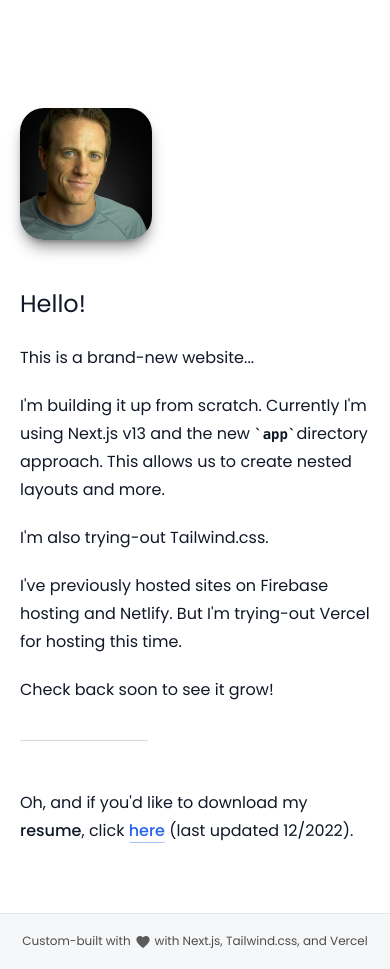
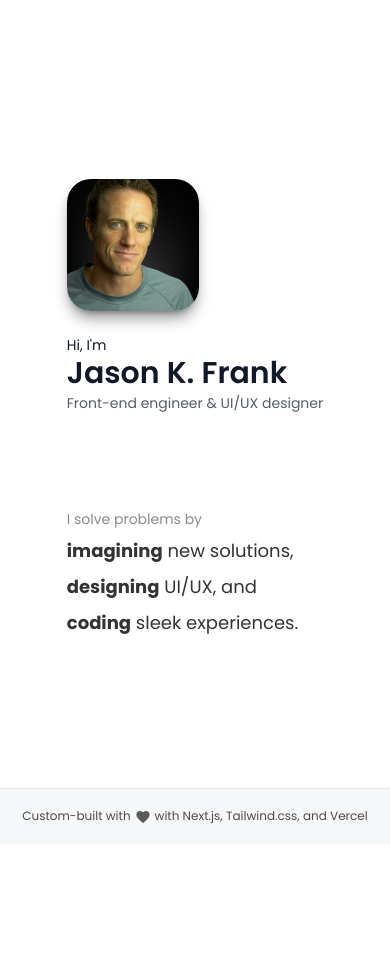
Before and after one commit to jasonkylefrank/jasonkylefrank.com, a Next.js app: page / in a window 390 px wide. After the commit the page ends 844 px from the top, so only its background shows below. Built offline with nearby package versions, Linux system fonts and the light colour scheme.

Commit message:
Homepage: implemented design (mobile & larger); put files in an attic

```diff
--- /dev/null
+++ b/app/hero/hero-avatar.tsx
@@ -0,0 +1,41 @@
+import Image, { StaticImageData } from "next/image";
+
+function HeroAvatar({
+  src,
+  size = 132,
+  /** Useful when you need to render a blank space of the same size as the normal avatar
+   *  (for purposes of aligning text-based content from the hero-intro and the hero-statement.)
+   */
+  isPlaceholder = false,
+}: {
+  src?: string | StaticImageData;
+  size?: number;
+  isPlaceholder?: boolean;
+}) {
+  const placeholderElement = (
+    // NOTE: Tailwind does not allow us to dynamically construct classnames, so I could NOT
+    //       do: className={`sm:w-[${132}px]`}.  See: https://tailwindcss.com/docs/content-configuration#dynamic-class-names
+    //       Thus, I'm using inline style for that aspect.
+    <span
+      style={{ width: `${size}px` }}
+      className="hidden h-full sm:inline-block"
+    />
+  );
+  const mainContent =
+    !isPlaceholder && src ? (
+      <Image
+        className="mb-6 rounded-3xl shadow-lg shadow-black/40 sm:mb-0"
+        src={src}
+        alt="Jason K. Frank"
+        placeholder="blur"
+        width={size}
+        height={size}
+        priority
+      />
+    ) : (
+      placeholderElement
+    );
+  return <div className="not-prose sm:mr-6">{mainContent}</div>;
+}
+
+export default HeroAvatar;
--- /dev/null
+++ b/app/hero/hero-intro.tsx
@@ -0,0 +1,18 @@
+import HeroAvatar from "./hero-avatar";
+import headshot from "/public/assets/Headshot-2017.png";
+
+function HeroIntro() {
+  return (
+    <div className="not-prose flex flex-col sm:flex-row">
+      <HeroAvatar src={headshot} />
+
+      <h1 className="m-auto flex flex-col">
+        <span className="text-sm sm:text-base">{`Hi, I'm`}</span>
+        <span className="text-3xl font-semibold sm:text-4xl">{`Jason K. Frank`}</span>
+        <span className="mt-0.5 text-sm opacity-70 sm:text-base ">{`Front-end engineer & UI/UX designer`}</span>
+      </h1>
+    </div>
+  );
+}
+
+export default HeroIntro;
--- /dev/null
+++ b/app/hero/hero-statement.tsx
@@ -0,0 +1,41 @@
+import HeroAvatar from "./hero-avatar";
+
+function HeroStatement() {
+  return (
+    <div className="not-prose grid grid-flow-col">
+      <HeroAvatar isPlaceholder />
+      <h3 className="grid space-y-2">
+        <span className="text-sm opacity-50 sm:text-base">{`I solve problems by`}</span>
+        <HeroStatementPhrase
+          emphasizedText="imagining"
+          otherText=" new solutions,"
+        />
+        <HeroStatementPhrase
+          emphasizedText="designing"
+          otherText=" UI/UX, and"
+        />
+        <HeroStatementPhrase
+          emphasizedText="coding"
+          otherText=" sleek experiences."
+        />
+      </h3>
+    </div>
+  );
+}
+
+export default HeroStatement;
+
+function HeroStatementPhrase({
+  emphasizedText,
+  otherText,
+}: {
+  emphasizedText: string;
+  otherText: string;
+}) {
+  return (
+    <span className="text-lg text-black/80 sm:text-xl sm:leading-9">
+      <span className="font-bold">{emphasizedText}</span>
+      {otherText}
+    </span>
+  );
+}
--- /dev/null
+++ b/app/hero/hero.tsx
@@ -0,0 +1,11 @@
+import HeroIntro from "./hero-intro";
+import HeroStatement from "./hero-statement";
+
+export default function Hero() {
+  return (
+    <section className="grid justify-items-start space-y-24">
+      <HeroIntro />
+      <HeroStatement />
+    </section>
+  );
+}
--- a/app/page.tsx
+++ b/app/page.tsx
@@ -1,46 +1,9 @@
-import Image from "next/image";
-import headshot from "/public/assets/Headshot-2017.png";
-import Link from "next/link";
+import Hero from "./hero/hero";
 
 export default function Home() {
   return (
     <div>
-      <Image
-        className="rounded-3xl shadow-lg shadow-black/40"
-        src={headshot}
-        alt="Jason K. Frank"
-        placeholder="blur"
-        width={132}
-        height={132}
-        priority
-      />
-      <div className="max-w-lg">
-        <h2 className="font-normal">Hello!</h2>
-        <p>This is a brand-new website...</p>
-        <p>
-          {`I'm building it up from scratch. Currently I'm using Next.js v13
-              and the new `}
-          <code>app</code>
-          {`directory approach.  This allows us to create nested layouts
-            and more.`}
-        </p>
-        <p>{`I'm also trying-out Tailwind.css.`}</p>
-        <p>
-          {`I've previously hosted sites on Firebase hosting and Netlify. But
-              I'm trying-out Vercel for hosting this time.`}
-        </p>
-        <p>{"Check back soon to see it grow!"}</p>
-
-        <div className="border-black/15 mt-9 mb-12 w-32 border-b"></div>
-
-        <p>
-          {`Oh, and if you'd like to download my `}
-          <strong className="font-medium">resume</strong>
-          {`, click `}
-          <Link href="resume-2022.pdf">here</Link>
-          {` (last updated 12/2022).`}
-        </p>
-      </div>
+      <Hero />
     </div>
   );
 }
--- a/pages/_app.tsx
+++ b/pages-do-not-use/_app.tsx
@@ -1,6 +1,6 @@
 //import "../styles/globals.css";
 import type { AppProps } from "next/app";
-import MDXComponents from "components/MDXComponents";
+import MDXComponents from "components-do-not-use/MDXComponents";
 import { MDXProvider } from "@mdx-js/react";
 
 export default function App({ Component, pageProps }: AppProps) {
--- a/styles/Home.module.css
+++ /dev/null
@@ -1,284 +0,0 @@
-.main {
-  display: flex;
-  flex-direction: column;
-  /* justify-content: space-between; */
-  align-items: center;
-  padding: 6rem;
-  min-height: 100vh;
-  line-height: 1.5;
-}
-
-.main p {
-  margin-bottom: 2rem;
-}
-
-.description {
-  display: inherit;
-  justify-content: inherit;
-  align-items: inherit;
-  font-size: 0.85rem;
-  max-width: var(--max-width);
-  width: 100%;
-  z-index: 2;
-  font-family: var(--font-mono);
-}
-
-.description a {
-  display: flex;
-  justify-content: center;
-  align-items: center;
-  gap: 0.5rem;
-}
-
-.description p {
-  position: relative;
-  margin: 0;
-  padding: 1rem;
-  background-color: rgba(var(--callout-rgb), 0.5);
-  border: 1px solid rgba(var(--callout-border-rgb), 0.3);
-  border-radius: var(--border-radius);
-}
-
-.code {
-  font-weight: 700;
-  font-family: var(--font-mono);
-}
-
-.grid {
-  display: grid;
-  grid-template-columns: repeat(4, minmax(25%, auto));
-  width: var(--max-width);
-  max-width: 100%;
-}
-
-.card {
-  padding: 1rem 1.2rem;
-  border-radius: var(--border-radius);
-  background: rgba(var(--card-rgb), 0);
-  border: 1px solid rgba(var(--card-border-rgb), 0);
-  transition: background 200ms, border 200ms;
-}
-
-.card span {
-  display: inline-block;
-  transition: transform 200ms;
-}
-
-.card h2 {
-  font-weight: 600;
-  margin-bottom: 0.7rem;
-}
-
-.card p {
-  margin: 0;
-  opacity: 0.6;
-  font-size: 0.9rem;
-  line-height: 1.5;
-  max-width: 30ch;
-}
-
-.center {
-  display: flex;
-  justify-content: center;
-  align-items: center;
-  position: relative;
-  padding: 4rem 0;
-}
-
-.center::before {
-  background: var(--secondary-glow);
-  border-radius: 50%;
-  width: 480px;
-  height: 360px;
-  margin-left: -400px;
-}
-
-.center::after {
-  background: var(--primary-glow);
-  width: 240px;
-  height: 180px;
-  z-index: -1;
-}
-
-.center::before,
-.center::after {
-  content: "";
-  left: 50%;
-  position: absolute;
-  filter: blur(45px);
-  transform: translateZ(0);
-}
-
-.logo {
-  position: relative;
-  border-radius: 2rem;
-  box-shadow: 0 6px 12px rgb(0 0 0 / 35%);
-}
-
-.thirteen {
-  display: flex;
-  justify-content: center;
-  align-items: center;
-  width: 75px;
-  height: 75px;
-  padding: 25px 10px;
-  margin-left: 16px;
-  transform: translateZ(0);
-  border-radius: var(--border-radius);
-  overflow: hidden;
-  box-shadow: 0px 2px 8px -1px #0000001a;
-}
-
-.thirteen::before,
-.thirteen::after {
-  content: "";
-  position: absolute;
-  z-index: -1;
-}
-
-/* Conic Gradient Animation */
-.thirteen::before {
-  animation: 6s rotate linear infinite;
-  width: 200%;
-  height: 200%;
-  background: var(--tile-border);
-}
-
-/* Inner Square */
-.thirteen::after {
-  inset: 0;
-  padding: 1px;
-  border-radius: var(--border-radius);
-  background: linear-gradient(
-    to bottom right,
-    rgba(var(--tile-start-rgb), 1),
-    rgba(var(--tile-end-rgb), 1)
-  );
-  background-clip: content-box;
-}
-
-/* Enable hover only on non-touch devices */
-@media (hover: hover) and (pointer: fine) {
-  .card:hover {
-    background: rgba(var(--card-rgb), 0.1);
-    border: 1px solid rgba(var(--card-border-rgb), 0.15);
-  }
-
-  .card:hover span {
-    transform: translateX(4px);
-  }
-}
-
-@media (prefers-reduced-motion) {
-  .thirteen::before {
-    animation: none;
-  }
-
-  .card:hover span {
-    transform: none;
-  }
-}
-
-/* Mobile */
-@media (max-width: 700px) {
-  .content {
-    padding: 4rem;
-  }
-
-  .grid {
-    grid-template-columns: 1fr;
-    margin-bottom: 120px;
-    max-width: 320px;
-    text-align: center;
-  }
-
-  .card {
-    padding: 1rem 2.5rem;
-  }
-
-  .card h2 {
-    margin-bottom: 0.5rem;
-  }
-
-  .center {
-    padding: 8rem 0 6rem;
-  }
-
-  .center::before {
-    transform: none;
-    height: 300px;
-  }
-
-  .description {
-    font-size: 0.8rem;
-  }
-
-  .description a {
-    padding: 1rem;
-  }
-
-  .description p,
-  .description div {
-    display: flex;
-    justify-content: center;
-    position: fixed;
-    width: 100%;
-  }
-
-  .description p {
-    align-items: center;
-    inset: 0 0 auto;
-    padding: 2rem 1rem 1.4rem;
-    border-radius: 0;
-    border: none;
-    border-bottom: 1px solid rgba(var(--callout-border-rgb), 0.25);
-    background: linear-gradient(
-      to bottom,
-      rgba(var(--background-start-rgb), 1),
-      rgba(var(--callout-rgb), 0.5)
-    );
-    background-clip: padding-box;
-    backdrop-filter: blur(24px);
-  }
-
-  .description div {
-    align-items: flex-end;
-    pointer-events: none;
-    inset: auto 0 0;
-    padding: 2rem;
-    height: 200px;
-    background: linear-gradient(
-      to bottom,
-      transparent 0%,
-      rgb(var(--background-end-rgb)) 40%
-    );
-    z-index: 1;
-  }
-}
-
-/* Tablet and Smaller Desktop */
-@media (min-width: 701px) and (max-width: 1120px) {
-  .grid {
-    grid-template-columns: repeat(2, 50%);
-  }
-}
-
-@media (prefers-color-scheme: dark) {
-  .vercelLogo {
-    filter: invert(1);
-  }
-
-  /* .logo,
-  .thirteen img {
-    filter: invert(1) drop-shadow(0 0 0.3rem #ffffff70);
-  } */
-}
-
-@keyframes rotate {
-  from {
-    transform: rotate(360deg);
-  }
-  to {
-    transform: rotate(0deg);
-  }
-}
```
Also changed, not shown: components-do-not-use/MDXComponents.tsx (renamed from components/MDXComponents.tsx), components-do-not-use/fake-button.tsx (renamed from components/fake-button.tsx), components-do-not-use/test/page.tsx (renamed from components/test/page.tsx), pages-do-not-use/_document.tsx (renamed from pages/_document.tsx), pages-do-not-use/api/hello.ts (renamed from pages/api/hello.ts).
